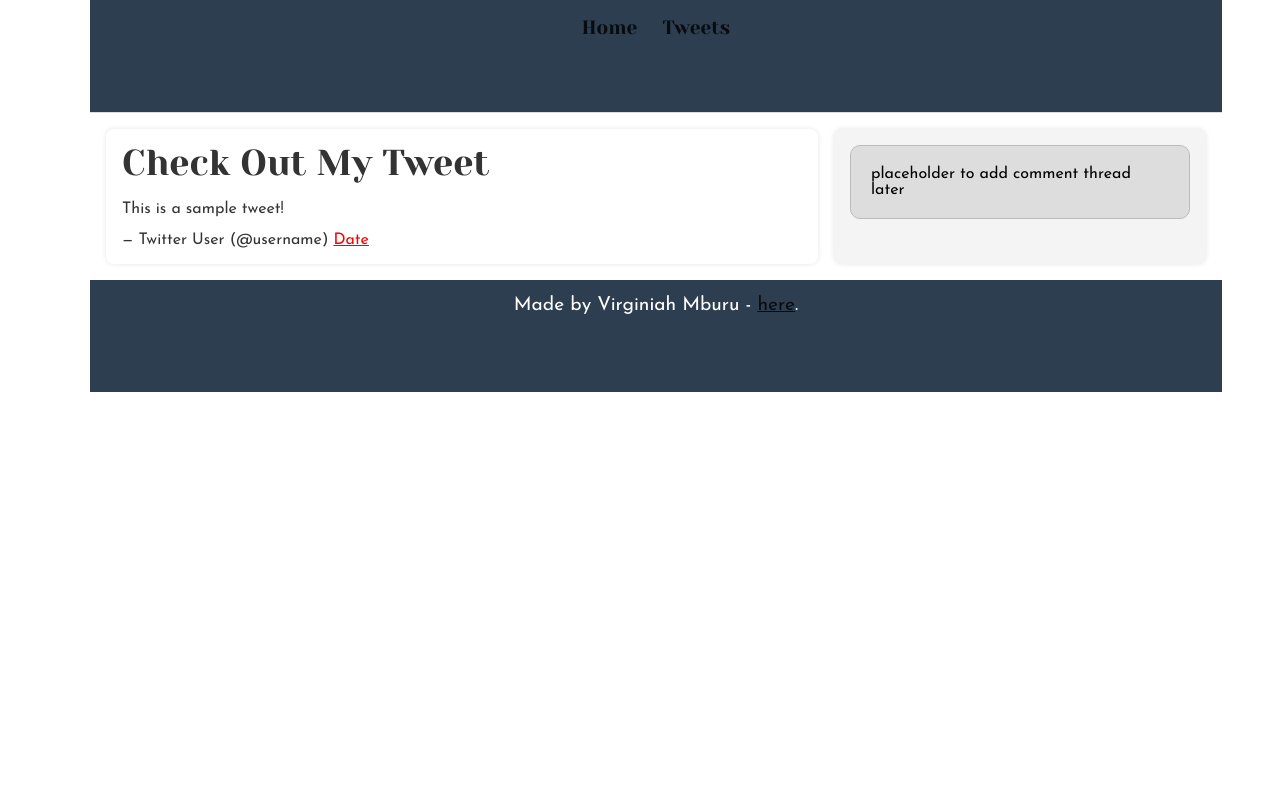
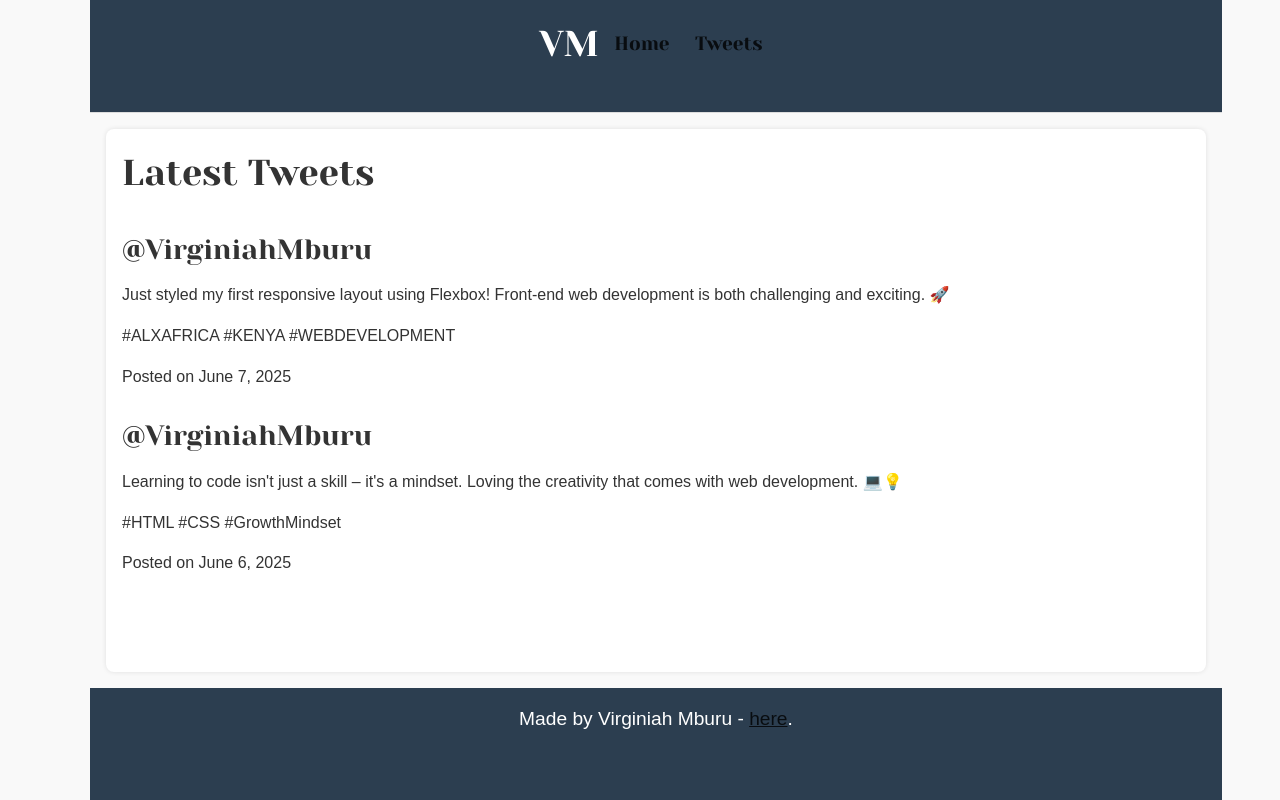
Before and after one commit to Ms-Mburu/alx_html_css, a plain HTML site: page css_basic/tweets.html in a window 1280 px wide. Drawn offline with Linux system fonts and the light colour scheme.

Commit message:
Update by Vee

```diff
--- a/css_basic/tweets.html
+++ b/css_basic/tweets.html
@@ -2,13 +2,15 @@
 <html lang="en">
 <head>
   <meta charset="UTF-8">
-  <title>Tweets Page</title>
+  <title>Tweets</title>
+  <meta name="viewport" content="width=device-width, initial-scale=1.0">
   <link href="base.css" rel="stylesheet">
   <link href="styles.css" rel="stylesheet">
 </head>
-<body>
+<body class="works_on_smartphone">
   <header>
     <ul>
+      <li class="logo">VM</li>
       <li><a href="index.html">Home</a></li>
       <li><a href="tweets.html">Tweets</a></li>
     </ul>
@@ -16,17 +18,23 @@
 
   <main>
     <article>
-      <h1>Check Out My Tweet</h1>
-      <!-- Replace this with a real embed if you have one -->
-      <blockquote class="twitter-tweet">
-        <p lang="en" dir="ltr">This is a sample tweet!</p>
-        &mdash; Twitter User (@username) <a href="https://twitter.com/username/status/1234567890">Date</a>
-      </blockquote>
-      <script async src="https://platform.twitter.com/widgets.js" charset="utf-8"></script>
-    </article>
-    <aside>
-      <p>placeholder to add comment thread later</p>
-    </aside>
+  <h1>Latest Tweets</h1>
+
+  <div class="tweet">
+    <h3>@VirginiahMburu</h3>
+    <p>Just styled my first responsive layout using Flexbox! Front-end web development is both challenging and exciting. 🚀</p>
+    <p class="hashtags">#ALXAFRICA #KENYA #WEBDEVELOPMENT</p>
+    <small>Posted on June 7, 2025</small>
+  </div>
+
+  <div class="tweet">
+    <h3>@VirginiahMburu</h3>
+    <p>Learning to code isn't just a skill – it's a mindset. Loving the creativity that comes with web development. 💻💡</p>
+    <p class="hashtags">#HTML #CSS #GrowthMindset</p>
+    <small>Posted on June 6, 2025</small>
+  </div>
+</article>
+
   </main>
 
   <footer>
```
